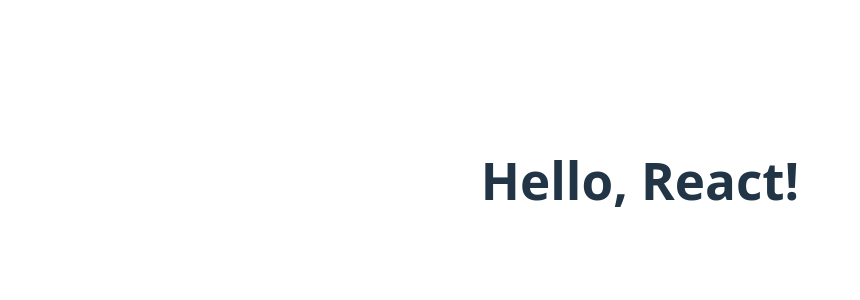
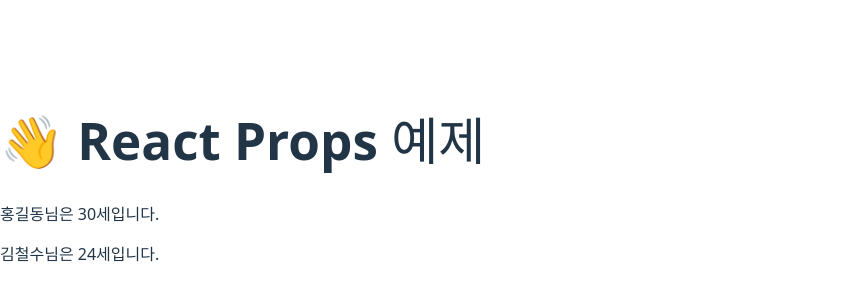
Before and after one commit to heroyooi/react-app, a React (Vite) app: page / in a window 1280 px wide. Shown: the part 220-520 px from the top of the page, without its empty margins (0-860 px from the left). Built offline with nearby package versions, Linux system fonts and the light colour scheme.

Commit message:
1-3. JSX 기초와 컴포넌트 구조 - 과제

```diff
--- a/src/App.jsx
+++ b/src/App.jsx
@@ -1,7 +1,13 @@
-import './App.css';
+import UserCard from './components/UserCard';
 
 function App() {
-  return <h1>Hello, React!</h1>;
+  return (
+    <div>
+      <h1>👋 React Props 예제</h1>
+      <UserCard name="홍길동" age={30} />
+      <UserCard name="김철수" age={24} />
+    </div>
+  );
 }
 
 export default App;
--- /dev/null
+++ b/src/components/UserCard.jsx
@@ -0,0 +1,9 @@
+function UserCard({ name, age }) {
+  return (
+    <div>
+      <p>{name}님은 {age}세입니다.</p>
+    </div>
+  );
+}
+
+export default UserCard;
```
